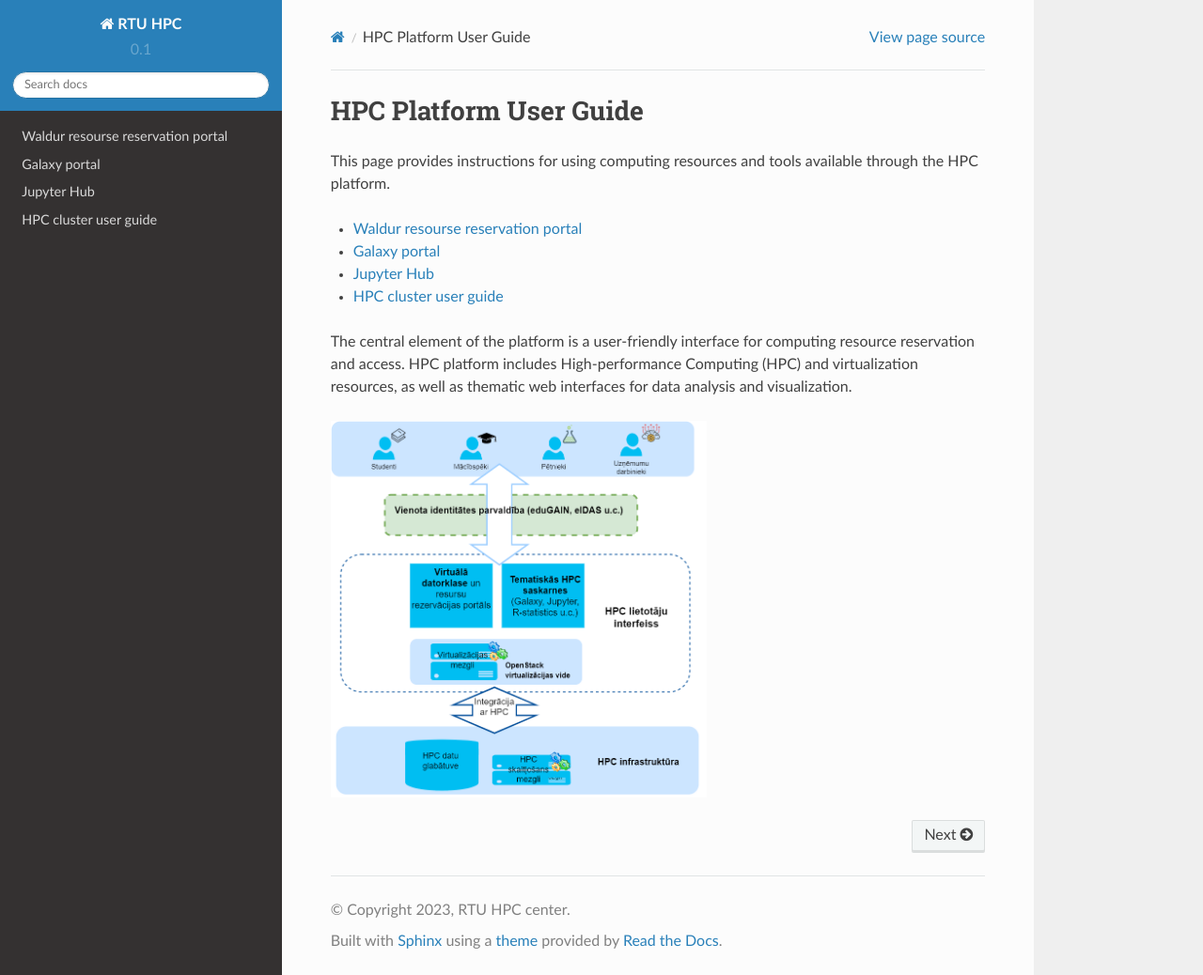
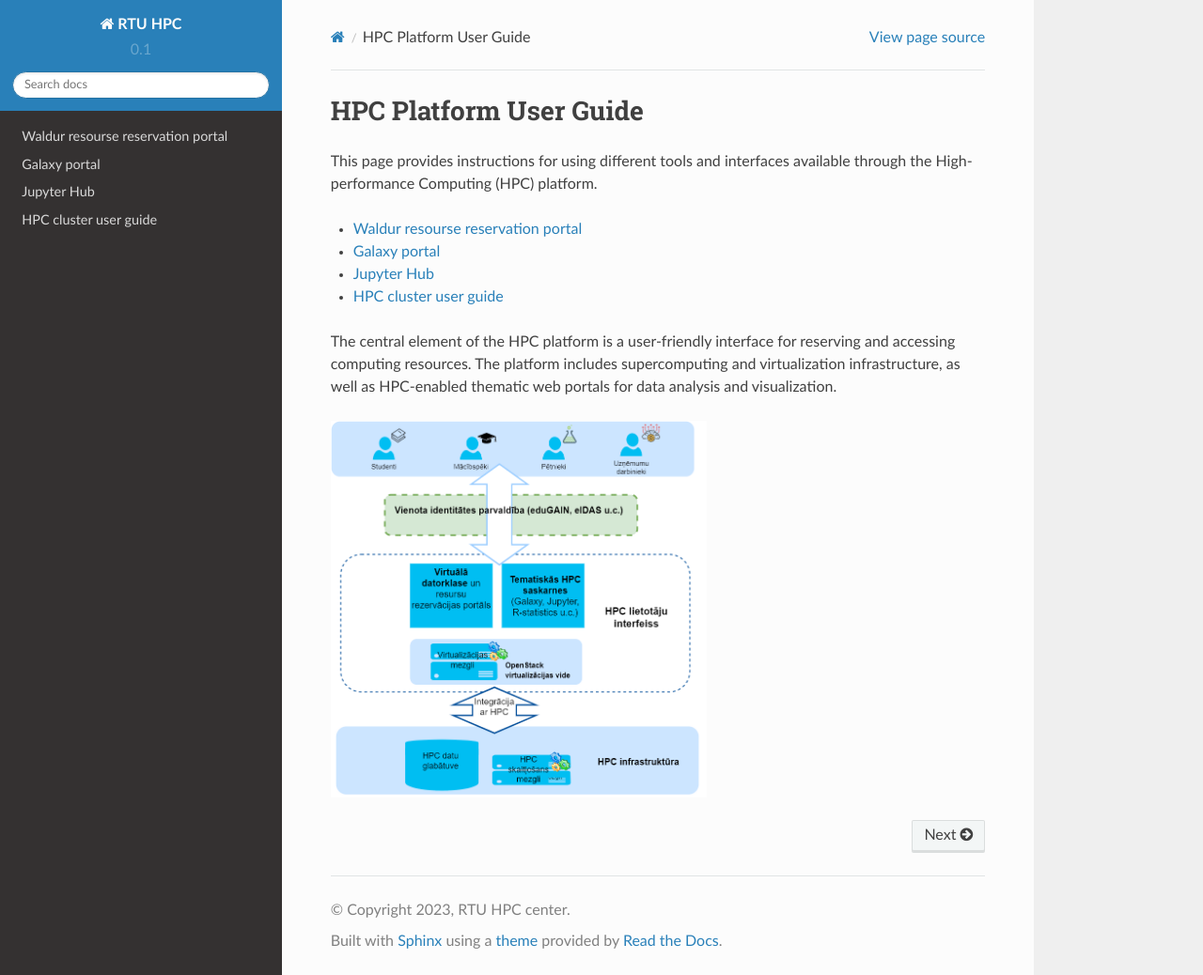
Before and after one commit to rtuhpc/hpc-platform, a Sphinx documentation site: the page built from doc/index.rst, in a window 1280 px wide and 1038 px high. Shown: the whole window at 94% size. Built offline with Sphinx 7.4.7 and the Read the Docs theme 2.0.0, drawn with Linux system fonts in a browser that asks for light colours.

Commit message:
Update index.rst

```diff
--- a/doc/index.rst
+++ b/doc/index.rst
@@ -7,7 +7,7 @@
 HPC Platform User Guide
 =======================
 
-This page provides instructions for using computing resources and tools available through the HPC platform.
+This page provides instructions for using different tools and interfaces available through the High-performance Computing (HPC) platform.
 
 .. toctree::
    :maxdepth: 2
@@ -17,7 +17,7 @@ This page provides instructions for using computing resources and tools availabl
    02_jupyter_hub.md
    hpc.md
 
-The central element of the platform is a user-friendly interface for computing resource reservation and access. HPC platform includes High-performance Computing (HPC) and virtualization resources, as well as thematic web interfaces for data analysis and visualization.
+The central element of the HPC platform is a user-friendly interface for reserving and accessing computing resources. The platform includes supercomputing and virtualization infrastructure, as well as HPC-enabled thematic web portals for data analysis and visualization.
 
 .. image:: images/platforma.png
   :width: 400
```
